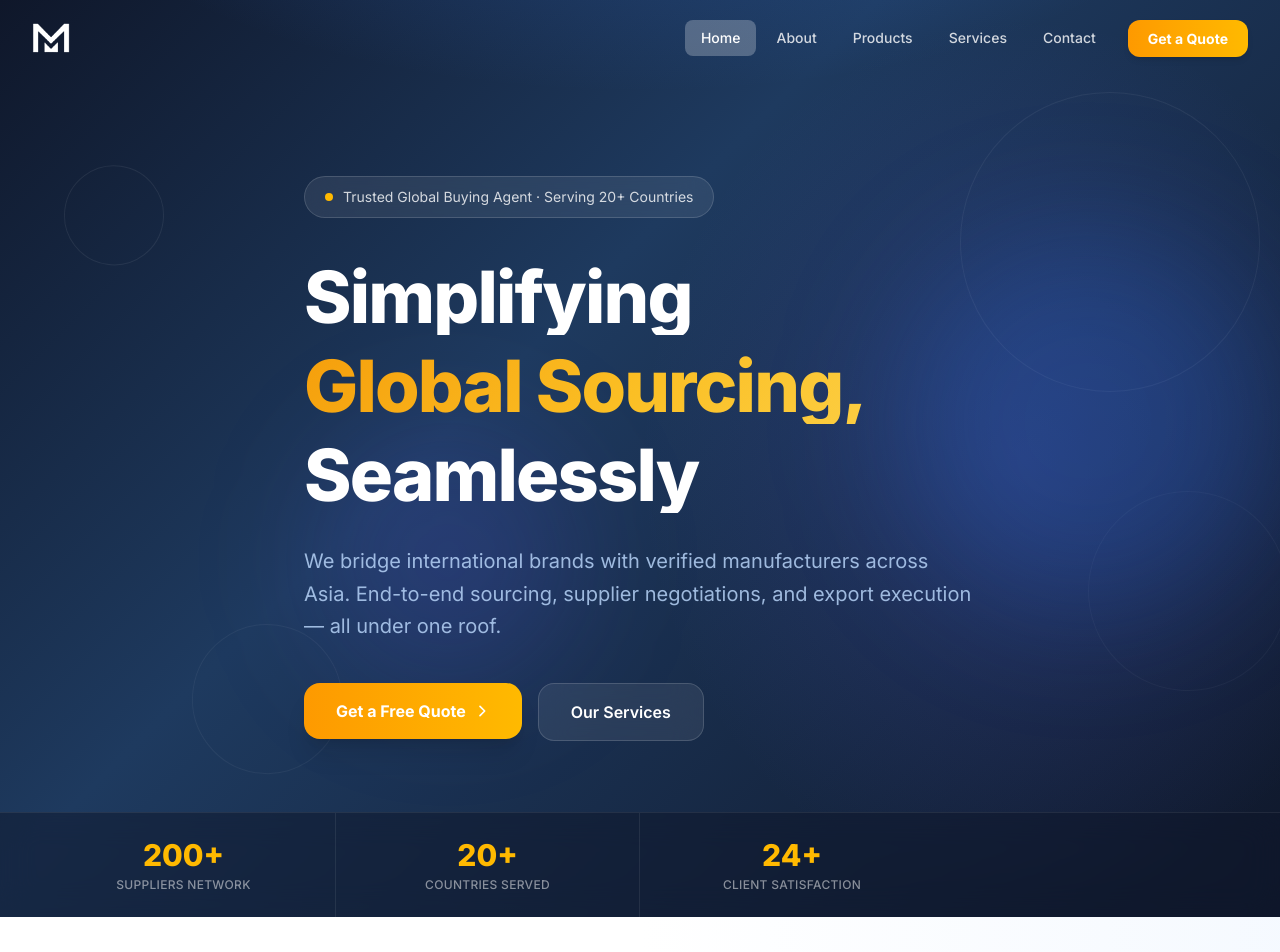
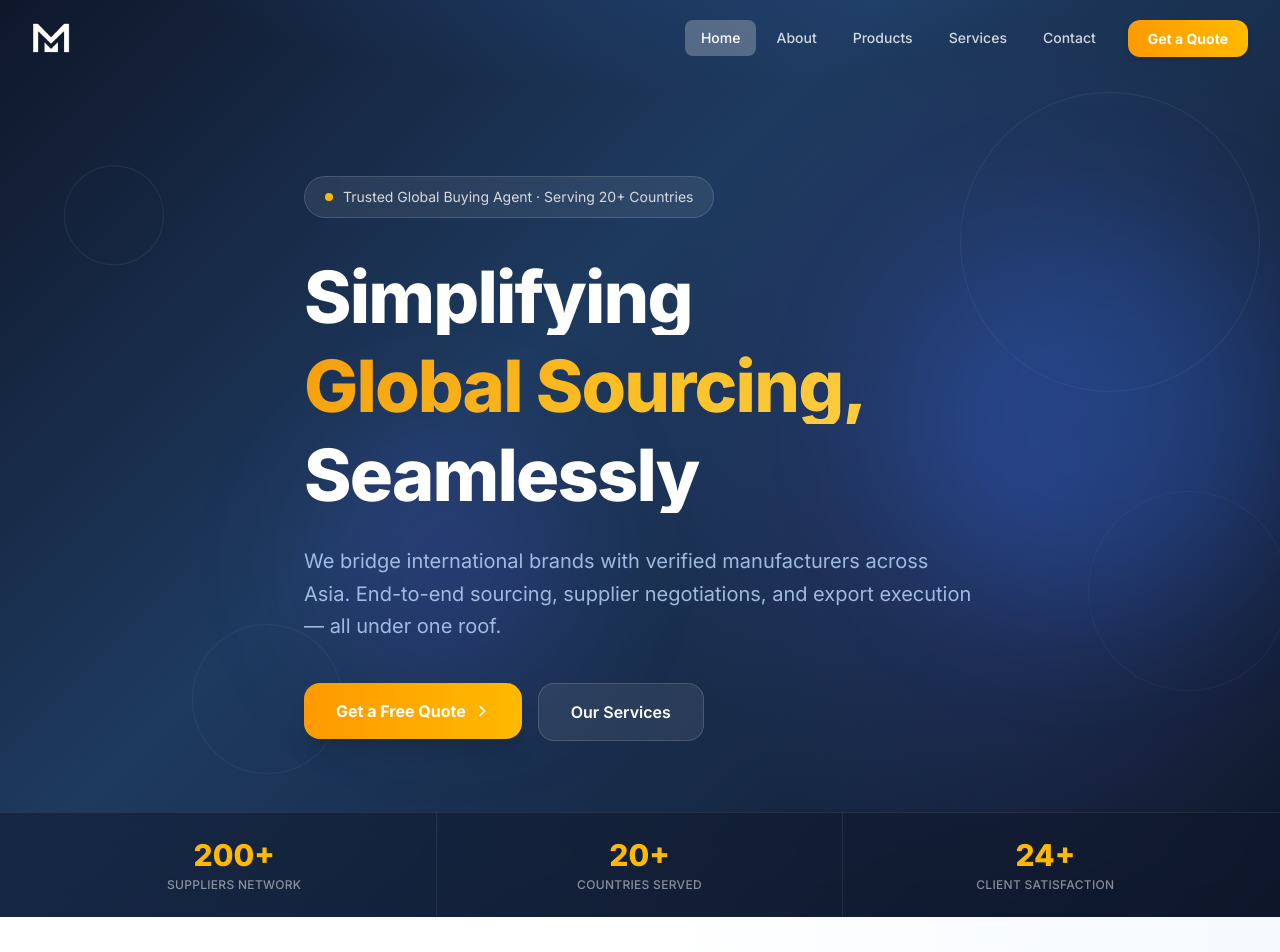
Before and after one commit to themrgreat/Merchant-Minds, a React (Vite) app: page / in a window 1280 px wide. Shown: the top 952 px of the page. Built offline with nearby package versions, Linux system fonts and the light colour scheme.

Commit message:
Adjust hero grid from 4 to 3 columns

```diff
--- a/src/pages/Home.jsx
+++ b/src/pages/Home.jsx
@@ -191,7 +191,7 @@ export default function Home() {
           }}
         >
           <div className="max-w-7xl mx-auto px-4 sm:px-6 lg:px-8">
-            <div className="grid grid-cols-2 md:grid-cols-4">
+            <div className="grid grid-cols-2 md:grid-cols-3">
               {heroStats.map((stat, i) => (
                 <motion.div
                   key={stat.label}
```
